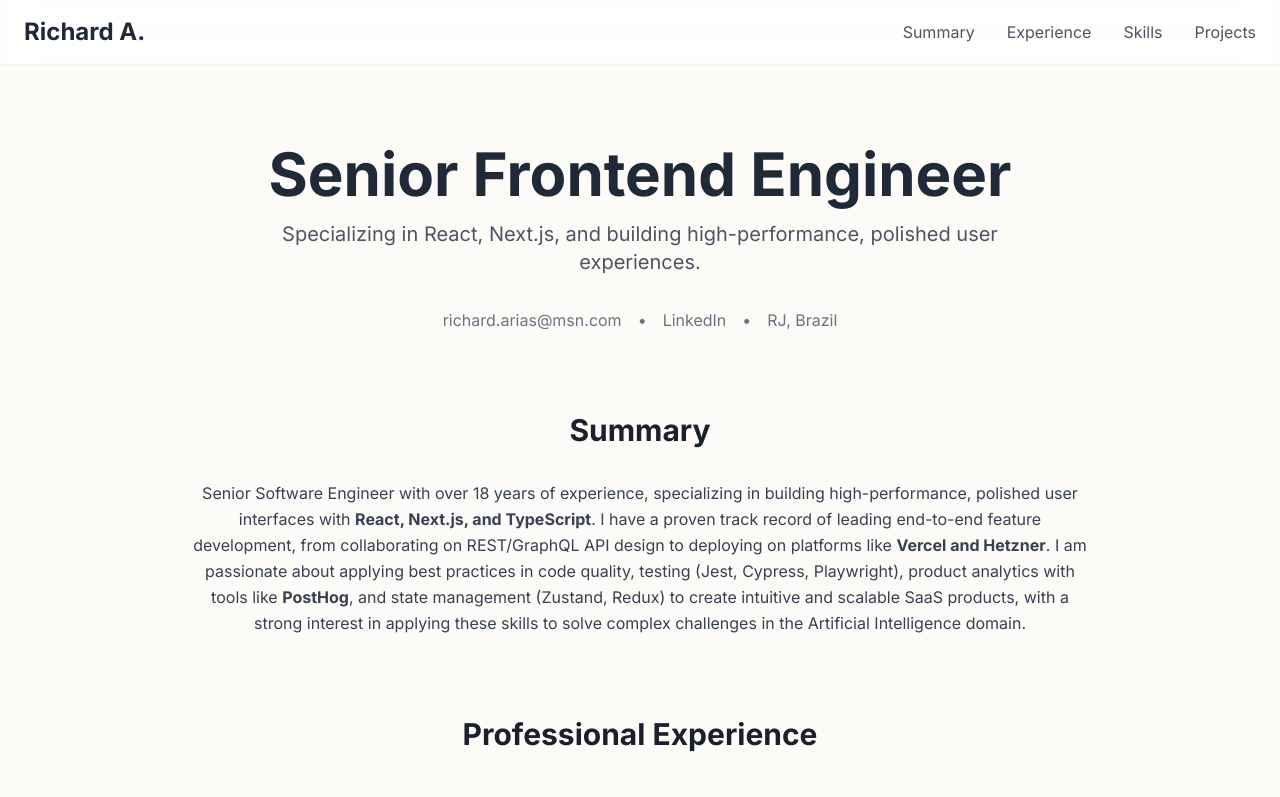
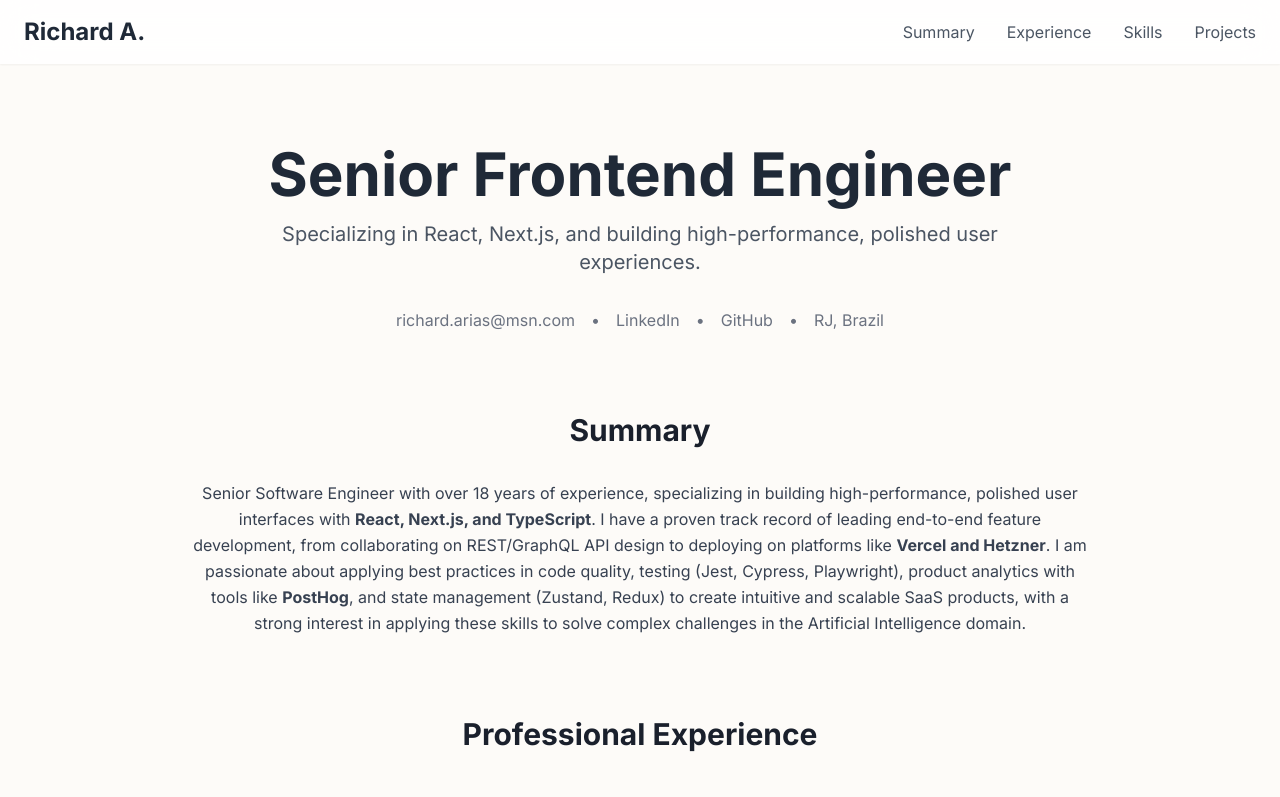
Before and after one commit to thundree/resume, a plain HTML site: page index.html in a window 1280 px wide. Shown: the top 797 px of the page. Drawn offline with nearby package versions, Linux system fonts and the light colour scheme.

Commit message:
Add GitHub link to header for improved accessibility

```diff
--- a/index.html
+++ b/index.html
@@ -70,6 +70,13 @@
             target="_blank"
             class="hover:text-gray-800"
             >LinkedIn</a
+          >
+          <span class="hidden md:block">&bull;</span>
+          <a
+            href="https://github.com/thundree"
+            target="_blank"
+            class="hover:text-gray-800"
+            >GitHub</a
           >
           <span class="hidden md:block">&bull;</span>
           <p>RJ, Brazil</p>
```
